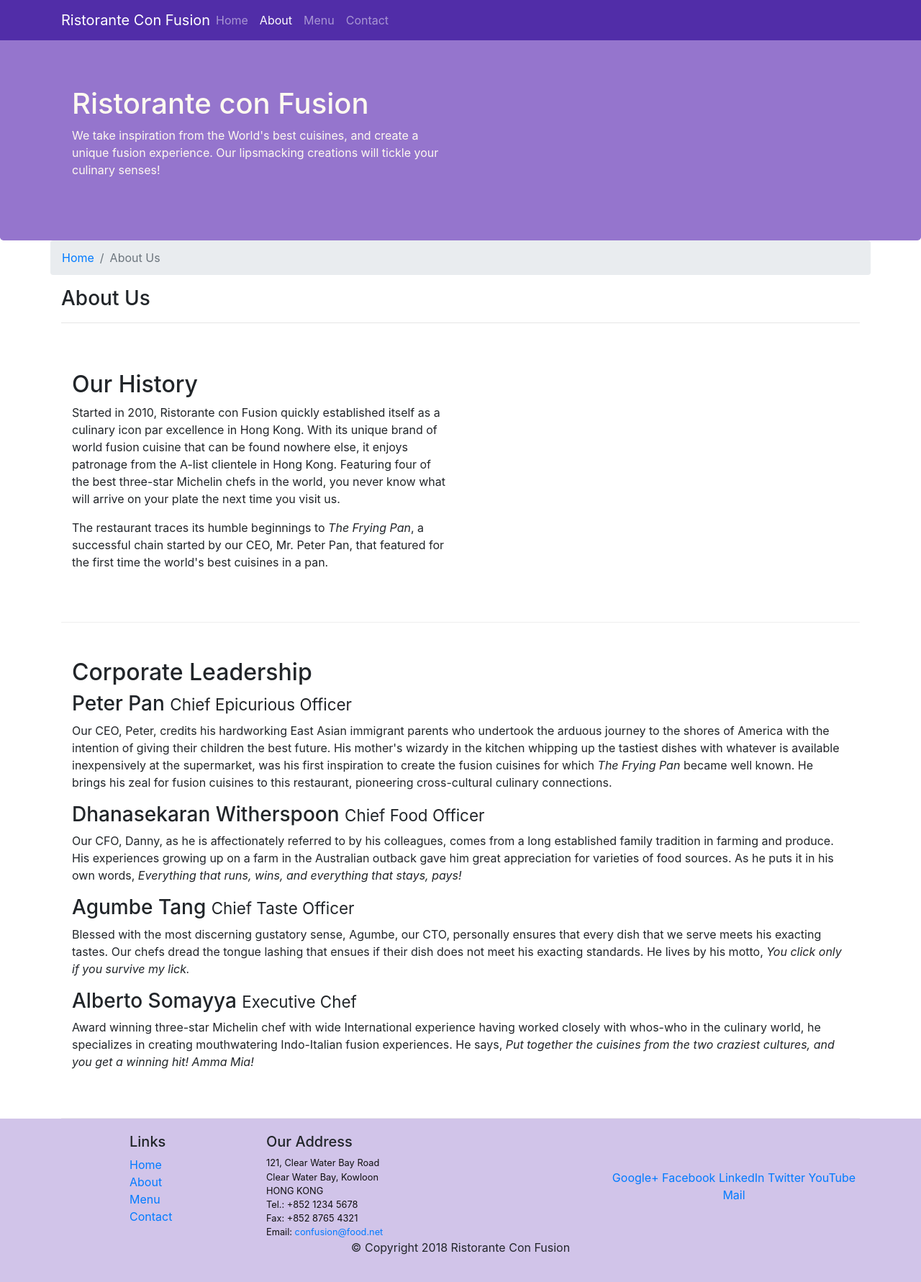
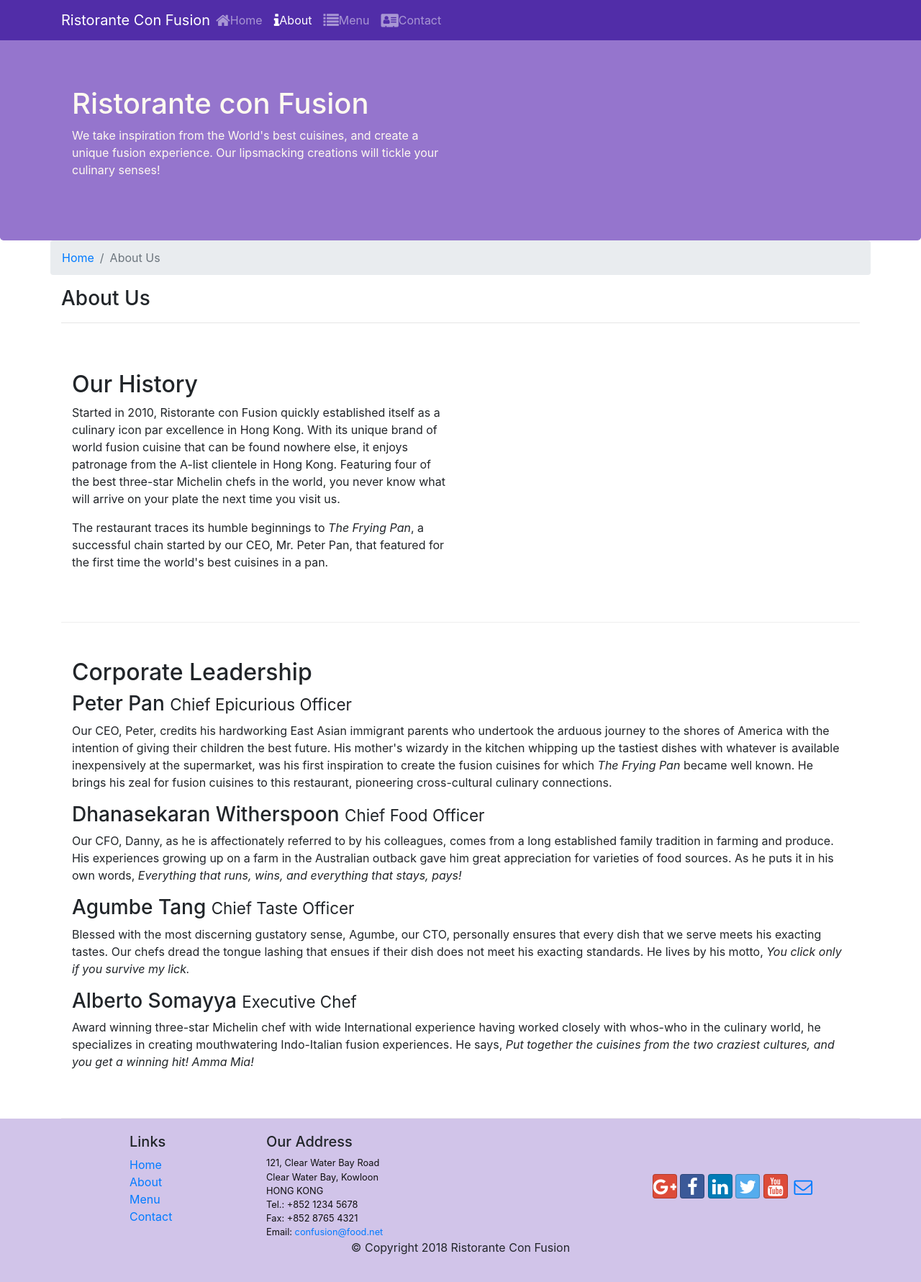
Before and after one commit to ntimalsi/conFusion-Restaurant-Website, a website: page aboutus.html in a window 1280 px wide. Shown: the whole page at 72% size. Drawn offline with nearby package versions, Linux system fonts and the light colour scheme.

Commit message:
Icon Fonts

```diff
--- a/aboutus.html
+++ b/aboutus.html
@@ -9,6 +9,8 @@
 
     <!-- Bootstrap CSS -->
     <link rel="stylesheet" href="node_modules/bootstrap/dist/css/bootstrap.min.css">
+    <link rel="stylesheet" href="node_modules/font-awesome/css/font-awesome.min.css">
+    <link rel="stylesheet" href="node_modules/bootstrap-social/bootstrap-social.css">
     <link rel="stylesheet" href="css/styles.css">
     <title>Ristorante Con Fusion: About Us</title>
 
@@ -23,10 +25,10 @@
            <a class="navbar-brand mr-auto" href="./index.html">Ristorante Con Fusion</a>
            <div class="collapse navbar-collapse" id= "Navbar">
             <ul class="navbar-nav mr-auto">
-                <li class="nav-item"><a class="nav-link" href="./index.html">Home</a></li>
-                <li class="nav-item active"><a class="nav-link" href="#">About</a></li>
-                <li class="nav-item"><a class="nav-link" href="#">Menu</a></li>
-                <li class="nav-item"><a class="nav-link" href="#">Contact</a></li>
+                <li class="nav-item"><a class="nav-link" href="#"><span class="fa fa-home fa-lg"></span>Home</a></li>
+                <li class="nav-item active"><a class="nav-link" href="./aboutus.html"><span class="fa fa-info fa-lg"></span>About</a></li>
+                <li class="nav-item"><a class="nav-link" href="#"><span class="fa fa-list fa-lg"></span>Menu</a></li>
+                <li class="nav-item"><a class="nav-link" href="#"><span class="fa fa-address-card fa-lg"></span>Contact</a></li>
             </ul>
            </div>
         </div>
@@ -108,12 +110,12 @@
                 </div>
                 <div class="col-12 col-sm-4 align-self-center">
                     <div class="text-center">
-                        <a href="http://google.com/+">Google+</a>
-                        <a href="http://www.facebook.com/profile.php?id=">Facebook</a>
-                        <a href="http://www.linkedin.com/in/">LinkedIn</a>
-                        <a href="http://twitter.com/">Twitter</a>
-                        <a href="http://youtube.com/">YouTube</a>
-                        <a href="mailto:">Mail</a>
+                        <a class="btn btn-social-icon btn-google" href="http://google.com/+"><i class="fa fa-google-plus"></i></a>
+                        <a class="btn btn-social-icon btn-facebook" href="http://www.facebook.com/profile.php?id="><i class="fa fa-facebook"></i></a>
+                        <a class="btn btn-social-icon btn-linkedin" href="http://www.linkedin.com/in/"><i class="fa fa-linkedin"></i></a>
+                        <a class="btn btn-social-icon btn-twitter" href="http://twitter.com/"><i class="fa fa-twitter"></i></a>
+                        <a class="btn btn-social-icon btn-google" href="http://youtube.com/"><i class="fa fa-youtube"></i></a>
+                        <a class="btn btn-social-icon" href="mailto:"><i class="fa fa-envelope-o"></i></a>
                     </div>
                 </div>
            </div>
--- a/package.json
+++ b/package.json
@@ -15,6 +15,8 @@
   },
   "dependencies": {
     "bootstrap": "^4.0.0",
+    "bootstrap-social": "^5.1.1",
+    "font-awesome": "^4.7.0",
     "jquery": "^3.3.1",
     "popper.js": "^1.12.9"
   }
```
Also changed, not shown: index.html (+22 -16 lines), 1 other file.
